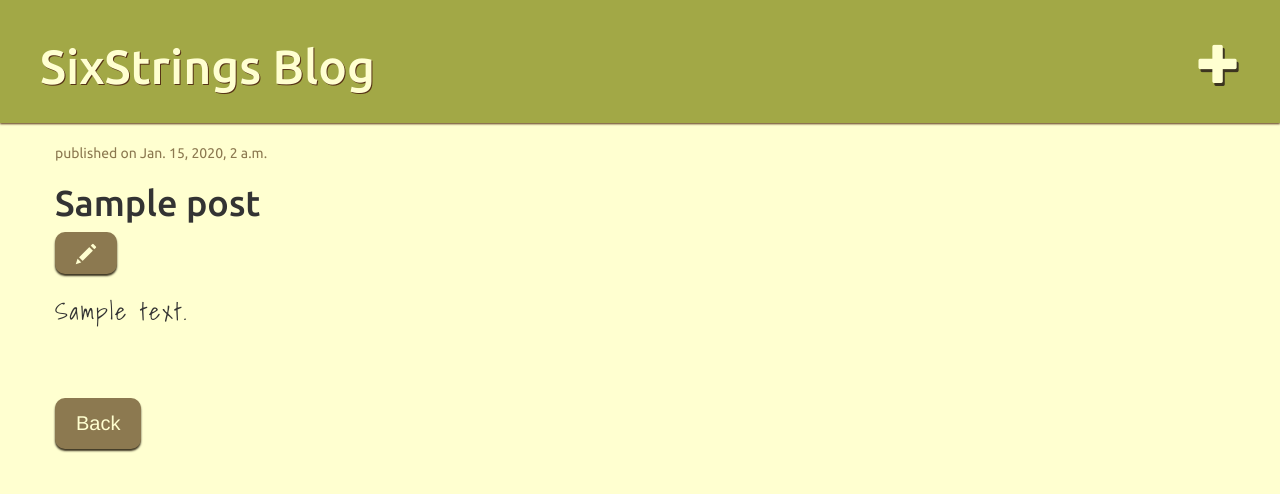
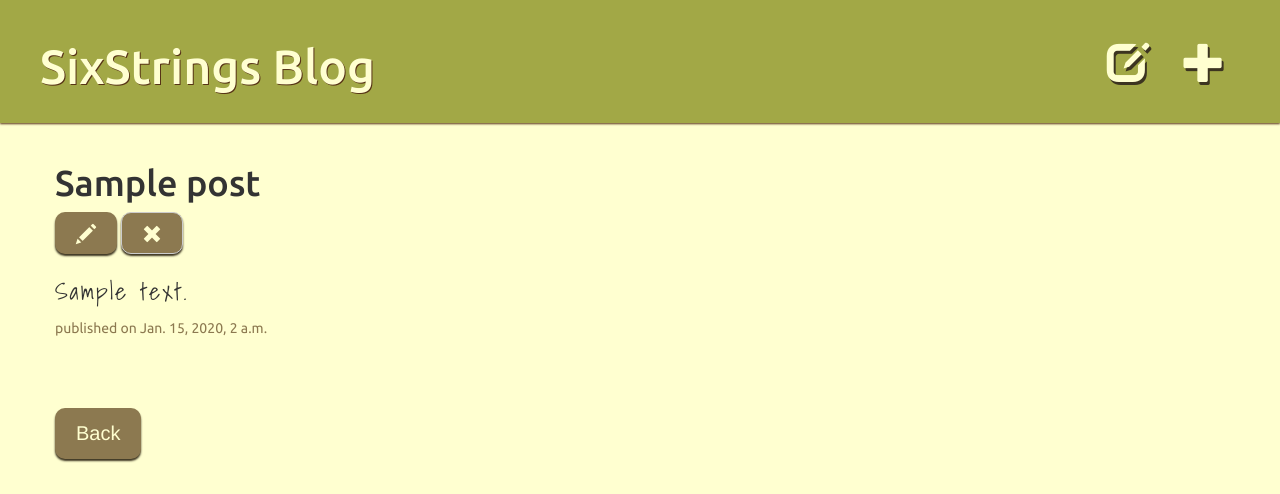
Before and after one commit to SixStringsCoder/my-first-blog, a Django app: page /post/1/ in a window 1280 px wide. Shown: the top 494 px of the page. Run offline with Django 3.2, Linux system fonts and the light colour scheme; a user stored in the database is signed in; tables that the repository leaves empty hold one stand-in row (values such as "Sample post"); some libraries are stand-ins or nearby versions.

Commit message:
Add posts-as-draft section with publish buttonto add post to the 'published-post' view

```diff
--- a/blog/static/blog/css/blog.css
+++ b/blog/static/blog/css/blog.css
@@ -117,14 +117,15 @@ p {
       Blog post form
 -------------------------*/
 
-.add-icon {
+.add-icon, .draft-icon {
     font-size: 1.2em;
-    margin-top: 50%;
+    margin-top: 35%;
+    margin-right: 15px;
     color: #FFFFD0;
     text-shadow: 2px 3px #3C3420;
 }
 
-.add-icon:active {
+.add-icon:active, .draft-icon:active {
     color: #3C3420;
     text-shadow: none;
 }
--- a/blog/templates/blog/base.html
+++ b/blog/templates/blog/base.html
@@ -17,6 +17,7 @@
         <div class="page-header">
             {% if user.is_authenticated %}
                 <a href="{% url 'post_new' %}" class="top-menu"><span class="glyphicon glyphicon-plus add-icon"></span></a>
+                <a href="{% url 'post_draft_list' %}" class="top-menu"><span class="glyphicon glyphicon-edit draft-icon"></span></a>
             {% endif %}
                 <h1><a href="/">SixStrings Blog</a></h1>
         </div>
--- a/blog/templates/blog/post_detail.html
+++ b/blog/templates/blog/post_detail.html
@@ -2,17 +2,21 @@
 
 {% block content %}
     <div class="post">
+        <h1>{{ post.title }}</h1>
+        {# Edit icon #}
+        {% if user.is_authenticated %}
+            <a class="btn" href="{% url 'post_edit' pk=post.pk %}"><span class="glyphicon glyphicon-pencil"></span></a>
+            <a class="btn btn-default" href="{% url 'post_remove' pk=post.pk %}"><span class="glyphicon glyphicon-remove"></span></a>
+        {% endif %}
+        <p>{{ post.text|linebreaksbr }}</p>
+
         {% if post.published_date %}
             <div class="date">
                 published on {{ post.published_date }}
             </div>
+        {% else %}
+            <a class="btn btn-default" href="{% url 'post_publish' pk=post.pk %}">Publish</a>
         {% endif %}
-        <h1>{{ post.title }}</h1>
-        {# Edit icon #}
-        {% if user.is_authenticated %}
-            <a class="btn" href="{% url 'post_edit' pk=post.pk %}"><span class="glyphicon glyphicon-pencil"></span></a>
-        {% endif %}
-        <p>{{ post.text|linebreaksbr }}</p>
     </div>
 
     {# Back button #}
--- a/blog/urls.py
+++ b/blog/urls.py
@@ -1,10 +1,13 @@
 from django.conf.urls import url
-from .views import (post_list, post_detail,
-                    post_new, post_edit)
+from .views import (post_list, post_detail, post_new, post_edit,
+                    post_draft_list, post_publish, post_remove)
 
 urlpatterns = [
     url(r'^$', post_list, name='post_list'),
     url(r'^post/(?P<pk>\d+)/$', post_detail, name='post_detail'),
     url(r'^post/new/$', post_new, name='post_new'),
     url(r'^post/(?P<pk>\d+)/edit/$', post_edit, name='post_edit'),
+    url(r'^drafts/$', post_draft_list, name='post_draft_list'),
+    url(r'^post/(?P<pk>\d+)/publish/$', post_publish, name='post_publish'),
+    url(r'^post/(?P<pk>\d+)/remove/$', post_remove, name='post_remove'),
 ]
--- a/blog/views.py
+++ b/blog/views.py
@@ -25,7 +25,7 @@ def post_new(request):
         if form.is_valid():
             post = form.save(commit=False)
             post.author = request.user
-            post.published_date = timezone.now()
+            # post.published_date = timezone.now()
             post.save()
             return redirect('post_detail', pk=post.pk)
     else:
@@ -41,10 +41,28 @@ def post_edit(request, pk):
         if form.is_valid():
             post = form.save(commit=False)
             post.author = request.user
-            post.published_date = timezone.now()
+            # post.published_date = timezone.now()
             post.save()
             return redirect('post_detail', pk=post.pk)
     else:
         form = PostForm(instance=post)
     context = {'form': form}
     return render(request, 'blog/post_edit.html', context)
+
+
+def post_draft_list(request):
+    posts = Post.objects.filter(published_date__isnull=True).order_by('created_date')
+    context = {'posts': posts}
+    return render(request, 'blog/post_draft_list.html', context)
+
+
+def post_publish(request, pk):
+    post = get_object_or_404(Post, pk=pk)
+    post.publish()
+    return redirect('post_detail', pk=pk)
+
+
+def post_remove(request, pk):
+    post = get_object_or_404(Post, pk=pk)
+    post.delete()
+    return redirect('post_list')
```
Also changed, not shown: blog/templates/blog/post_draft_list.html (added, +11 -0 lines).
